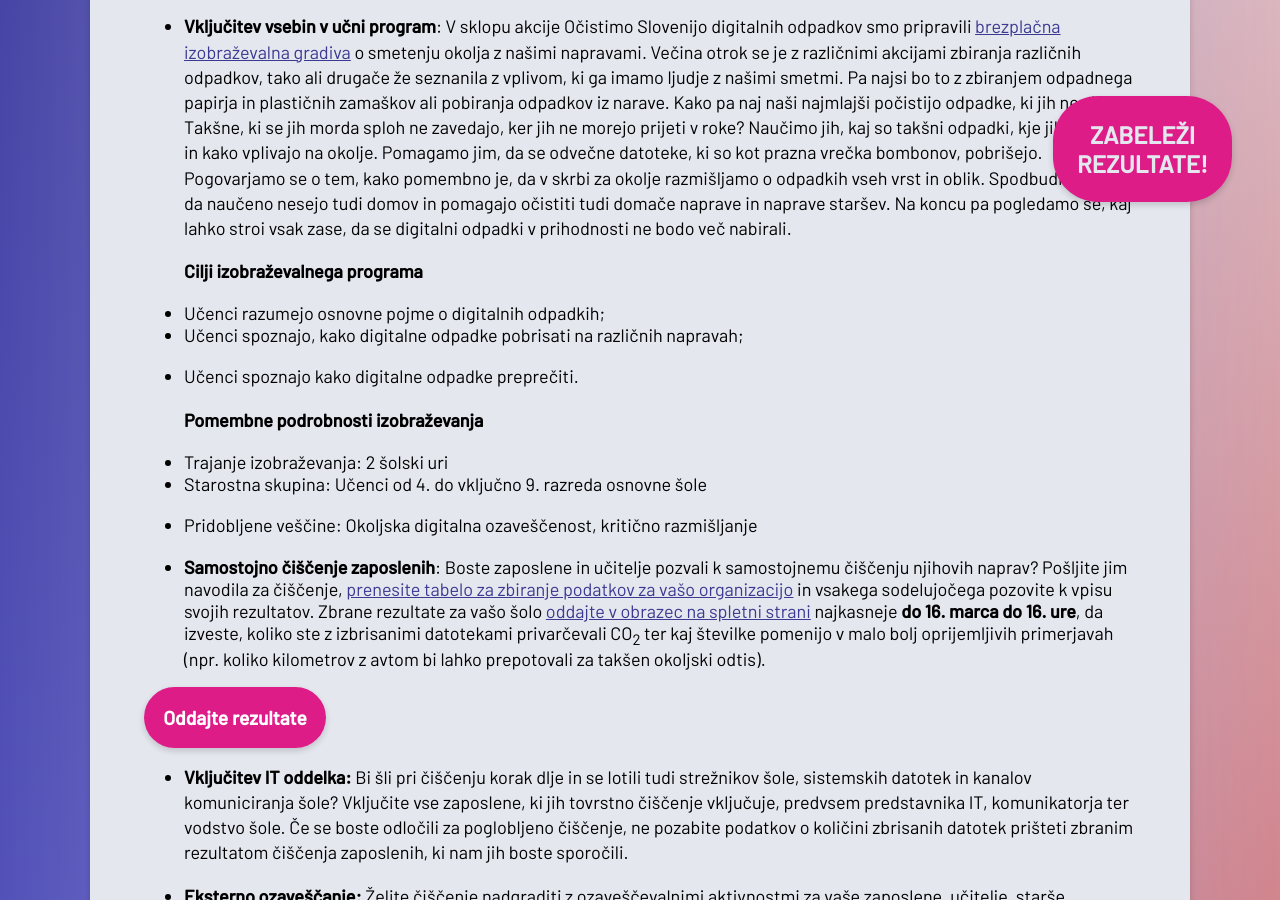
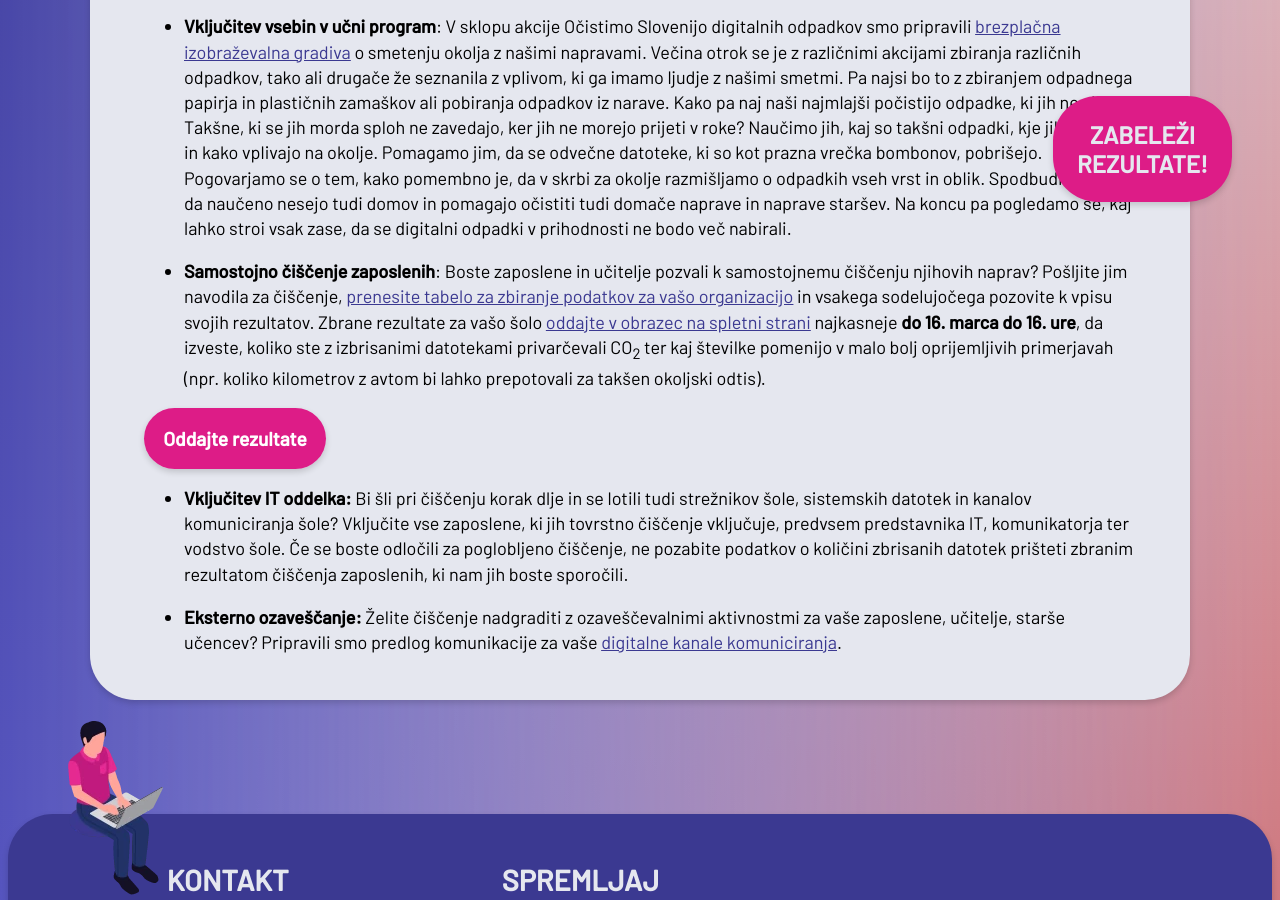
Before and after one commit to ewba/dcd-si, a Jekyll site: the page built from sola.md, in a window 1280 px wide and 900 px high, scrolled down 904 px. Built offline with Jekyll 4.4.1, drawn with Linux system fonts in a browser that asks for light colours.

Commit message:
Update sola.md

```diff
--- a/sola.md
+++ b/sola.md
@@ -22,16 +22,6 @@ Ker je to enostaven ukrep, s katerim lahko okrepite svoja trajnostna prizadevanj
 ### Odločite se za obseg sodelovanja: navodila za koordinatorje
 - **Vključitev vsebin v učni program**: V sklopu akcije Očistimo Slovenijo digitalnih odpadkov smo pripravili <a href="https://docs.google.com/document/d/19uYbpVIzChegY1dUU4_l6UvXiRkGzw85/edit?usp=sharing&ouid=114108924900487138297&rtpof=true&sd=true" target="_blank" rel="noopener">brezplačna izobraževalna gradiva</a> o smetenju okolja z našimi napravami. Večina otrok se je z različnimi akcijami zbiranja različnih odpadkov, tako ali drugače že seznanila z vplivom, ki ga imamo ljudje z našimi smetmi. Pa najsi bo to z zbiranjem odpadnega papirja in plastičnih zamaškov ali pobiranja odpadkov iz narave. Kako pa naj naši najmlajši počistijo odpadke, ki jih ne vidijo? Takšne, ki se jih morda sploh ne zavedajo, ker jih ne morejo prijeti v roke? Naučimo jih, kaj so takšni odpadki, kje jih najdemo in kako vplivajo na okolje. Pomagamo jim, da se odvečne datoteke, ki so kot prazna vrečka bombonov, pobrišejo. Pogovarjamo se o tem, kako pomembno je, da v skrbi za okolje razmišljamo o odpadkih vseh vrst in oblik. Spodbudimo jih, da naučeno nesejo tudi domov in pomagajo očistiti tudi domače naprave in naprave staršev. Na koncu pa pogledamo še, kaj lahko stroi vsak zase, da se digitalni odpadki v prihodnosti ne bodo več nabirali.
 
-  **Cilji izobraževalnega programa**
-- Učenci razumejo osnovne pojme o digitalnih odpadkih;
-- Učenci spoznajo, kako digitalne odpadke pobrisati na različnih napravah;
-- Učenci spoznajo kako digitalne odpadke preprečiti.
-
-  **Pomembne podrobnosti izobraževanja**
-- Trajanje izobraževanja: 2 šolski uri
-- Starostna skupina: Učenci od 4. do vključno 9. razreda osnovne šole
-- Pridobljene veščine: Okoljska digitalna ozaveščenost, kritično razmišljanje
-
 - **Samostojno čiščenje zaposlenih**: Boste zaposlene in učitelje pozvali k samostojnemu čiščenju njihovih naprav? Pošljite jim navodila za čiščenje, <a href="https://docs.google.com/spreadsheets/d/1QiAlI4AaGp24_rOKqpIe1AJVLWCjUqn0M_M3Ng7uquY/edit#gid=0" target="_blank" rel="noopener">prenesite tabelo za zbiranje podatkov za vašo organizacijo</a> in vsakega sodelujočega pozovite k vpisu svojih rezultatov. Zbrane rezultate za vašo šolo [oddajte v obrazec na spletni strani]({{ site.submitURL }}) najkasneje **do 16. marca do 16. ure**, da izveste, koliko ste z izbrisanimi  datotekami privarčevali  CO<sub>2</sub> ter kaj številke pomenijo v malo bolj oprijemljivih primerjavah (npr. koliko kilometrov z avtom bi lahko prepotovali za takšen okoljski odtis).
 
 <div class="btnpad">
```
